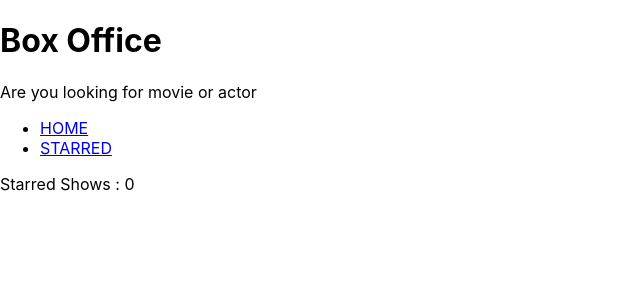
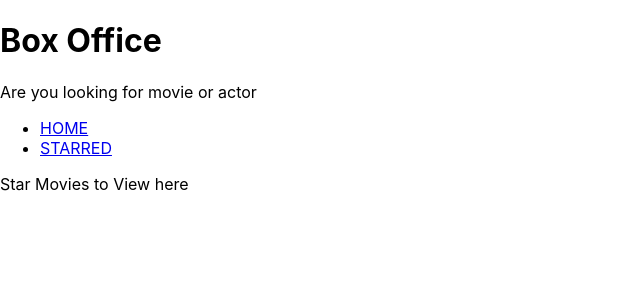
Before and after one commit to Sangarananthan/Box-office, a React (Create React App) app: page /starred in a window 1280 px wide. Shown: the top 300 px of the page, without its empty margins (0-640 px from the left). Built offline with nearby package versions, Linux system fonts and the light colour scheme.

Commit message:
Dynamic Redering Starred Shows

```diff
--- a/src/api/Tvmaze.js
+++ b/src/api/Tvmaze.js
@@ -9,3 +9,7 @@ export const searchForShows = query => apiGet(`/search/shows?q=${query}`);
 export const searchForPeople = query => apiGet(`/search/people?q=${query}`);
 export const getShowByID = id =>
   apiGet(`/shows/${id}?embed[]=seasons&embed[]=cast`);
+export const getShowByIDs = async showIDs => {
+  const promises = showIDs.map(showID => apiGet(`/shows/${showID}`));
+  return Promise.all(promises);
+};
--- a/src/pages/Starred.jsx
+++ b/src/pages/Starred.jsx
@@ -1,8 +1,33 @@
+import { getShowByIDs } from '../api/Tvmaze';
+import ShowGrid from '../Components/shows/ShowGrid';
 import { useStarredShows } from '../lib/useStaredShows';
+import { useQuery } from '@tanstack/react-query';
+const Starred = () => {
+  const [starredShowIDs] = useStarredShows();
 
-const Starred = () => {
-  const [state] = useStarredShows();
-  return <div>Starred Shows : {state.length}</div>;
+  const { data: starredShows, error: starredShowsError } = useQuery({
+    queryKey: ['starred', starredShowIDs],
+    queryFn: () =>
+      getShowByIDs(starredShowIDs).then(result =>
+        result.map(show => ({ show }))
+      ),
+  });
+
+  const renderStarredShows = () => {
+    if (starredShowsError) {
+      return <>Oops!! Error Occurred: {starredShowsError.message}</>;
+    }
+    if (!starredShows || starredShows.length === 0) {
+      return 'Star Movies to View here';
+    }
+    return <ShowGrid shows={starredShows}></ShowGrid>;
+  };
+  return (
+    <div>
+      {/* {starredShowIDs.length} */}
+      {renderStarredShows()}
+    </div>
+  );
 };
 
 export default Starred;
```
Also changed, not shown: 1 other file (tests, documents, lock files or other folders).
